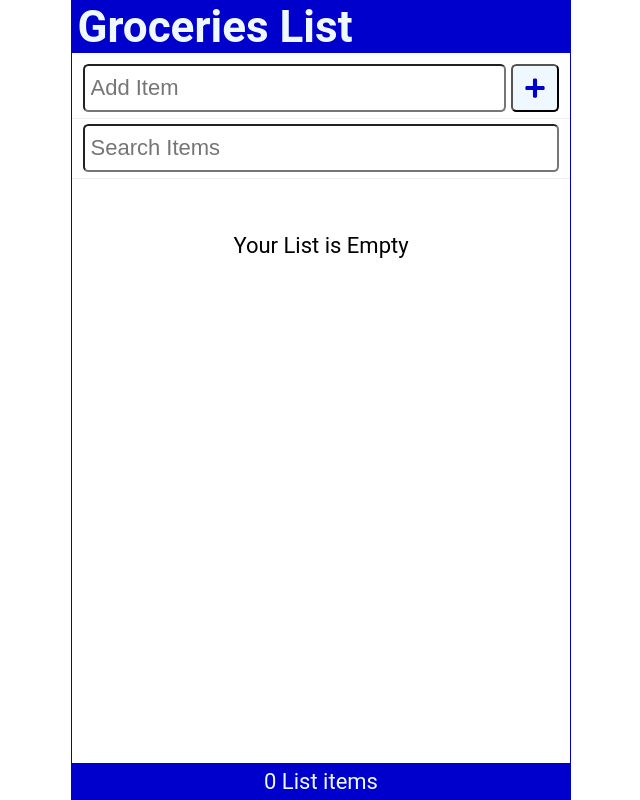
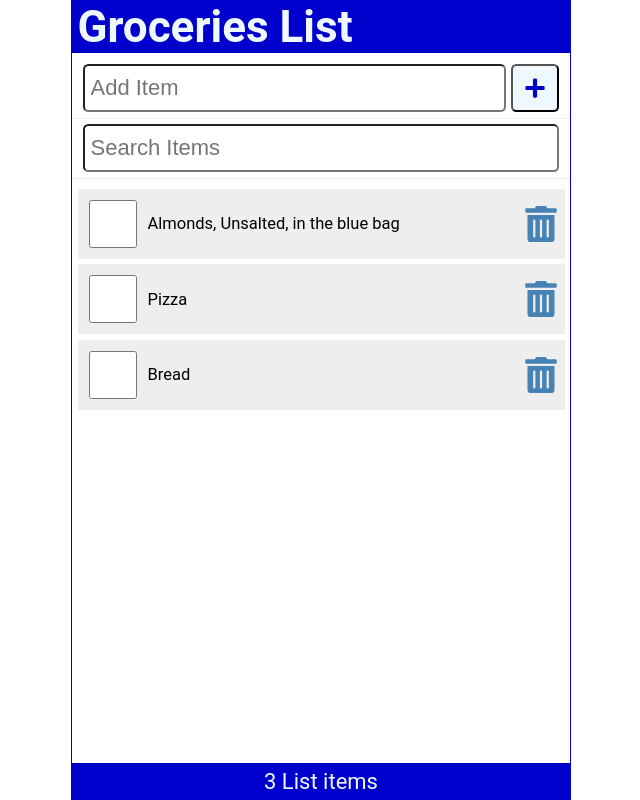
Before and after one commit to anonim1729/groceryList, a React (Create React App) app: page / in a window 1280 px wide. Shown: the whole page, without its empty margins (319-959 px from the left). Built offline with nearby package versions, Linux system fonts and the light colour scheme; data requests are answered from the project's data file.

Commit message:
fetched data from locally running server to displaying it on the screen

```diff
--- a/src/App.js
+++ b/src/App.js
@@ -7,17 +7,35 @@ import { useState, useEffect } from 'react';
 
 
 function App() {
-  const [items, setItems] = useState(JSON.parse(localStorage.getItem('shoppingList')) || [])
+  const API_URL = 'http://localhost:3500/items';
+
+  const [items, setItems] = useState([])
   const [newItem, setNewItem] = useState('');
   const [search, setSearch] = useState('');
+  const [fetchError, setFetchError] = useState(null);
+  const [isLoading, setIsLoading] = useState(true);
 
-  // console.log("before useEffect");
   useEffect(() => {
-    localStorage.setItem('shoppingList', JSON.stringify(items));
-  }, [items])
+    const fetchItems = async () => {
+      try {
+        const response = await fetch(API_URL);
+        if (!response.ok) throw Error('Did not recieve expected data');
+        const listItems = await response.json();
+        console.log(listItems);
+        setItems(listItems);
+        setFetchError(null);
+      } catch (err) {
+        setFetchError(err.message);
+      }
+      finally {
+        setIsLoading(false);
+      }
+    }
+    setTimeout(() => {
+      (async () => await fetchItems())();
+    }, 2000);
 
-  // console.log("after useEffect")
-
+  }, [])
   const addItem = (item) => {
     const id = items.length ? items[items.length - 1].id + 1 : 1;
     const myNewItem = { id, checked: false, item };
@@ -51,10 +69,14 @@ function App() {
         search={search}
         setSearch={setSearch}
       />
-      <Content items={items.filter(item => ((item.item).toLowerCase()).includes(search.toLowerCase()))}
-        handleCheck={handleCheck}
-        handleDelete={handleDelete}
-      />
+      <main>
+        {isLoading && <p>Loading Items...</p>}
+        {fetchError && <p style={{ color: "red" }}>{`Error:${fetchError}`}</p>}
+        {!fetchError && !isLoading && < Content items={items.filter(item => ((item.item).toLowerCase()).includes(search.toLowerCase()))}
+          handleCheck={handleCheck}
+          handleDelete={handleDelete}
+        />}
+      </main>
       <Footer
         length={items.length}
       />
--- a/src/Content.js
+++ b/src/Content.js
@@ -5,7 +5,8 @@ import ItemList from './ItemList';
 
 const Content = ({ items, handleCheck, handleDelete }) => {
     return (
-        <main>
+
+        <>
             {items.length ? (
                 <ItemList
                     items={items}
@@ -15,7 +16,8 @@ const Content = ({ items, handleCheck, handleDelete }) => {
             ) : (
                 <p style={{ marginTop: '2rem' }}> Your List is Empty</p>
             )}
-        </main>
+        </>
+
     )
 }
 
```
